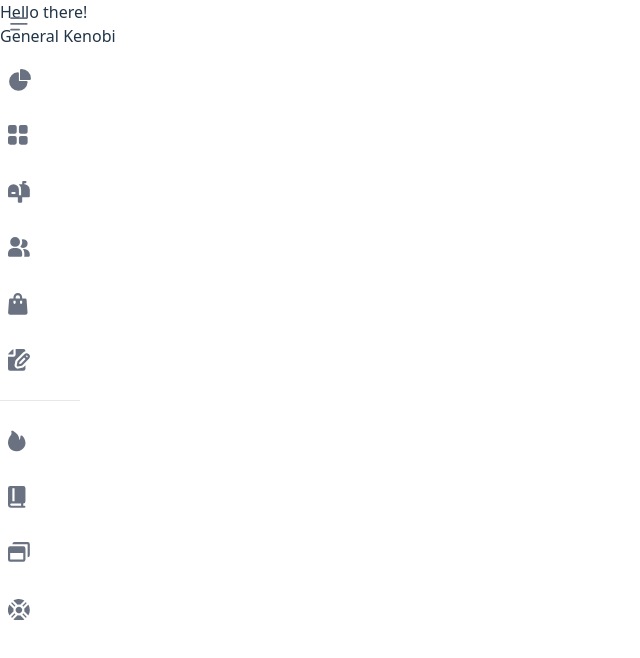
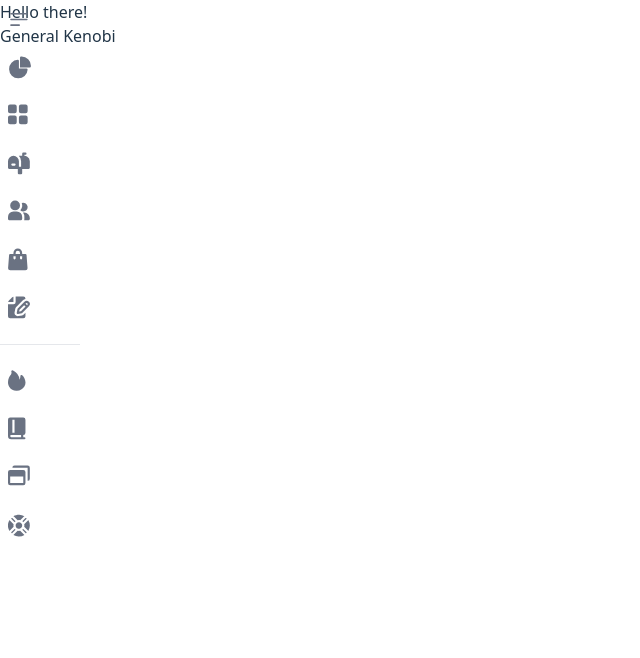
Before and after one commit to diegobasico/cassandra, a React (Vite) app in the folder frontend/: page / in a window 1280 px wide. Shown: the top 658 px of the page, without its empty margins (0-640 px from the left). Built offline with nearby package versions, Linux system fonts and the light colour scheme.

Commit message:
sidebar styled

```diff
--- a/frontend/src/components/Sidebar.tsx
+++ b/frontend/src/components/Sidebar.tsx
@@ -9,10 +9,10 @@ function Sidebar() {
       <li>
         <button
           onClick={toggleSidebar}
-          className="group flex h-12 items-center p-2 text-gray-900 group-hover:text-gray-900 dark:text-gray-400"
+          className="group flex items-center gap-2 p-2 text-gray-500 transition duration-75 hover:text-gray-900 dark:text-gray-400 dark:hover:text-white"
         >
           <svg
-            className="w-6 text-gray-500 transition duration-75 group-hover:text-gray-900 dark:text-gray-400 dark:group-hover:text-white"
+            className="h-6 w-6"
             aria-hidden="true"
             xmlns="http://www.w3.org/2000/svg"
             fill="currentColor"
@@ -20,7 +20,7 @@ function Sidebar() {
           >
             {svgPath}
           </svg>
-          <span className="ms-3">{text}</span>
+          <span className="ms-2">{text}</span>
         </button>
       </li>
     );
```
